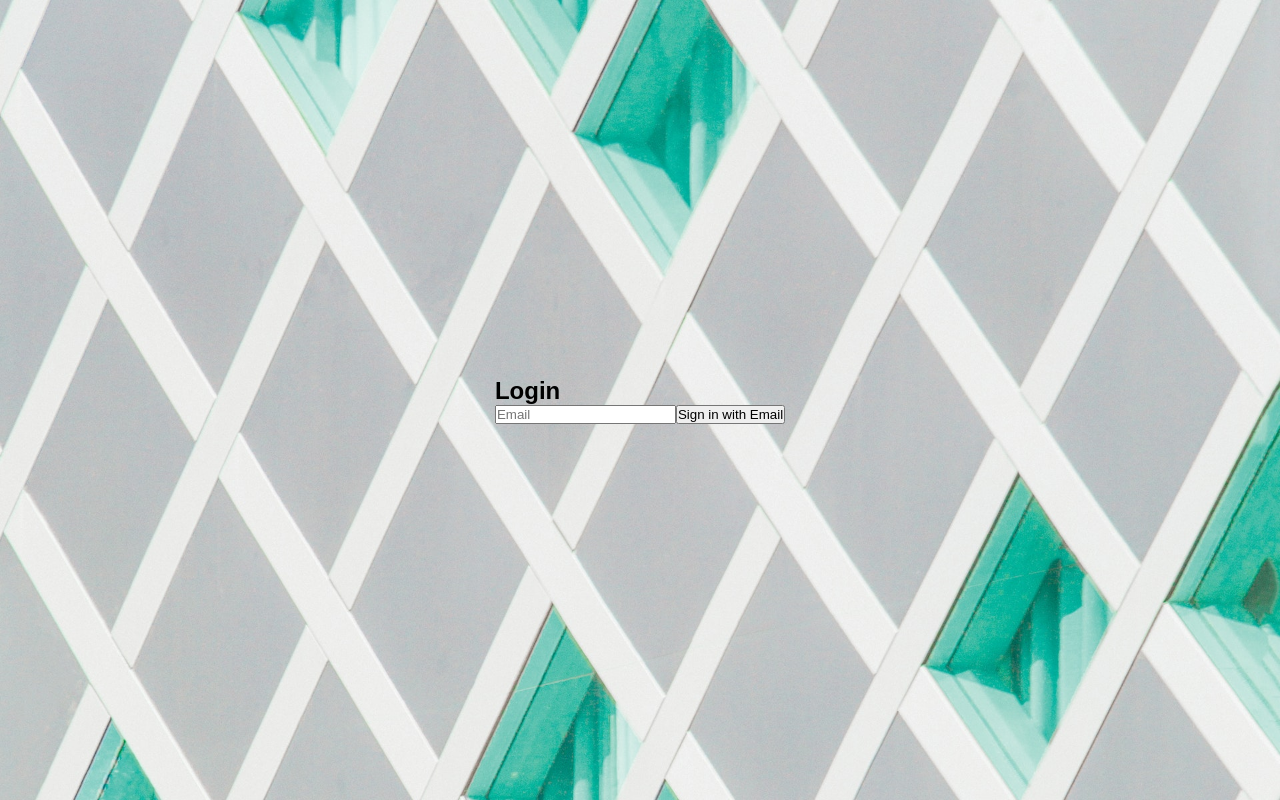
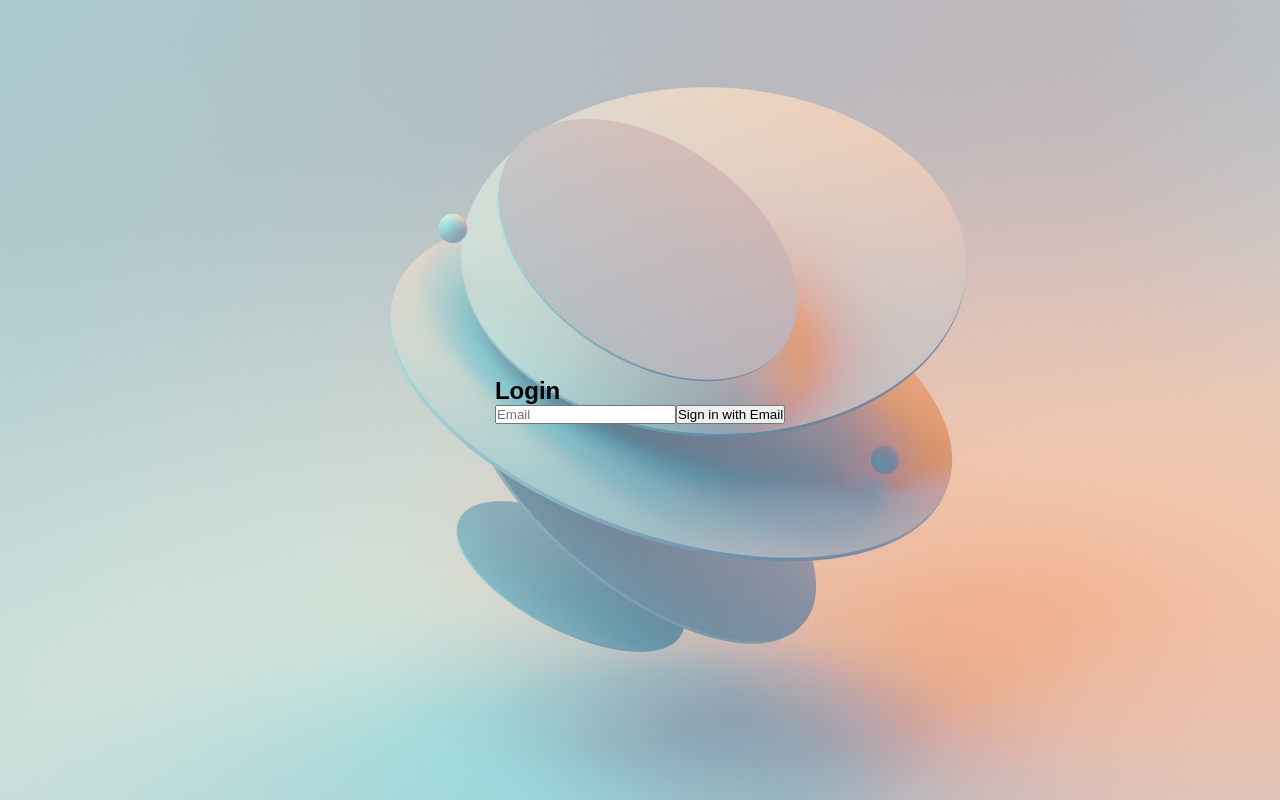
Before and after one commit to michmitz/interview-prep, a Next.js app: page /auth/signin in a window 1280 px wide. Built offline with nearby package versions, Linux system fonts and the light colour scheme; no server answers.

Commit message:
Add background to sign in page

```diff
--- a/pages/auth/signin.tsx
+++ b/pages/auth/signin.tsx
@@ -15,17 +15,26 @@ const SignIn = ({
 }: InferGetServerSidePropsType<typeof getServerSideProps>) => {
   const { data: session } = useSession();
   const router = useRouter();
-  console.log(providers);
 
   useEffect(() => {
     if (session) {
       router.push("/");
     }
-  // eslint-disable-next-line react-hooks/exhaustive-deps
+    // eslint-disable-next-line react-hooks/exhaustive-deps
   }, [session]);
 
   return (
-    <>
+    <div
+      style={{
+        backgroundImage: `url('/backgrounds/background-1.jpg')`,
+        height: "100vh",
+        width: "100vw",
+        backgroundSize: "cover",
+        overflow: "auto",
+        minHeight: "650px",
+      }}
+      className="centerContent"
+    >
       <section>
         <h1>Login</h1>
 
@@ -35,11 +44,9 @@ const SignIn = ({
             <input type="email" id="email" name="email" placeholder="Email" />
             <button type="submit">Sign in with Email</button>
           </form>
-
-          <div></div>
         </div>
       </section>
-    </>
+    </div>
   );
 };
 
```
